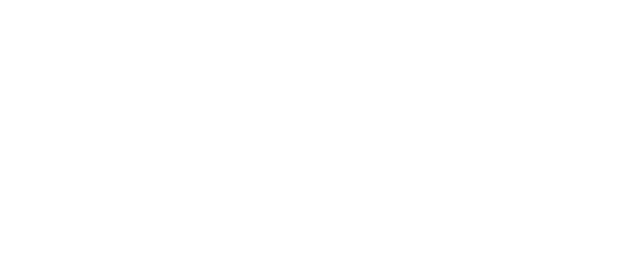
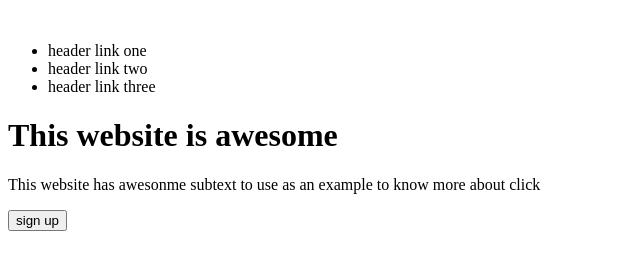
Before and after one commit to modpage1512/odin-flexbox, a plain HTML site: page index.html in a window 1280 px wide. Shown: the whole page, without its empty margins (0-640 px from the left). Drawn offline with Linux system fonts and the light colour scheme.

Commit message:
primera version del header en el index.html

```diff
--- a/index.html
+++ b/index.html
@@ -6,6 +6,28 @@
     <title>Document</title>
 </head>
 <body>
+    <header class="header-container">
+        <div class="header-navbar">
+            <div class="header-logo">
+                <img src="" alt="">
+            </div>
+            <div class="header-menu">
+            <ul>
+                <li>header link one</li>
+                <li>header link two</li>
+                <li>header link three</li>
+            </ul>
+            </div>
+        </div>
+        <div class="header-info">
+            <div class="header-info-container">
+                <h1>This website is awesome</h1>
+                <p>This website has awesonme subtext to use as an example to  know more about click</p>
+                <button>sign up</button>
+            </div>
+            <img src="" alt="" class="header-info-image">
+        </div>
 
+    </header>
 </body>
 </html>
```
